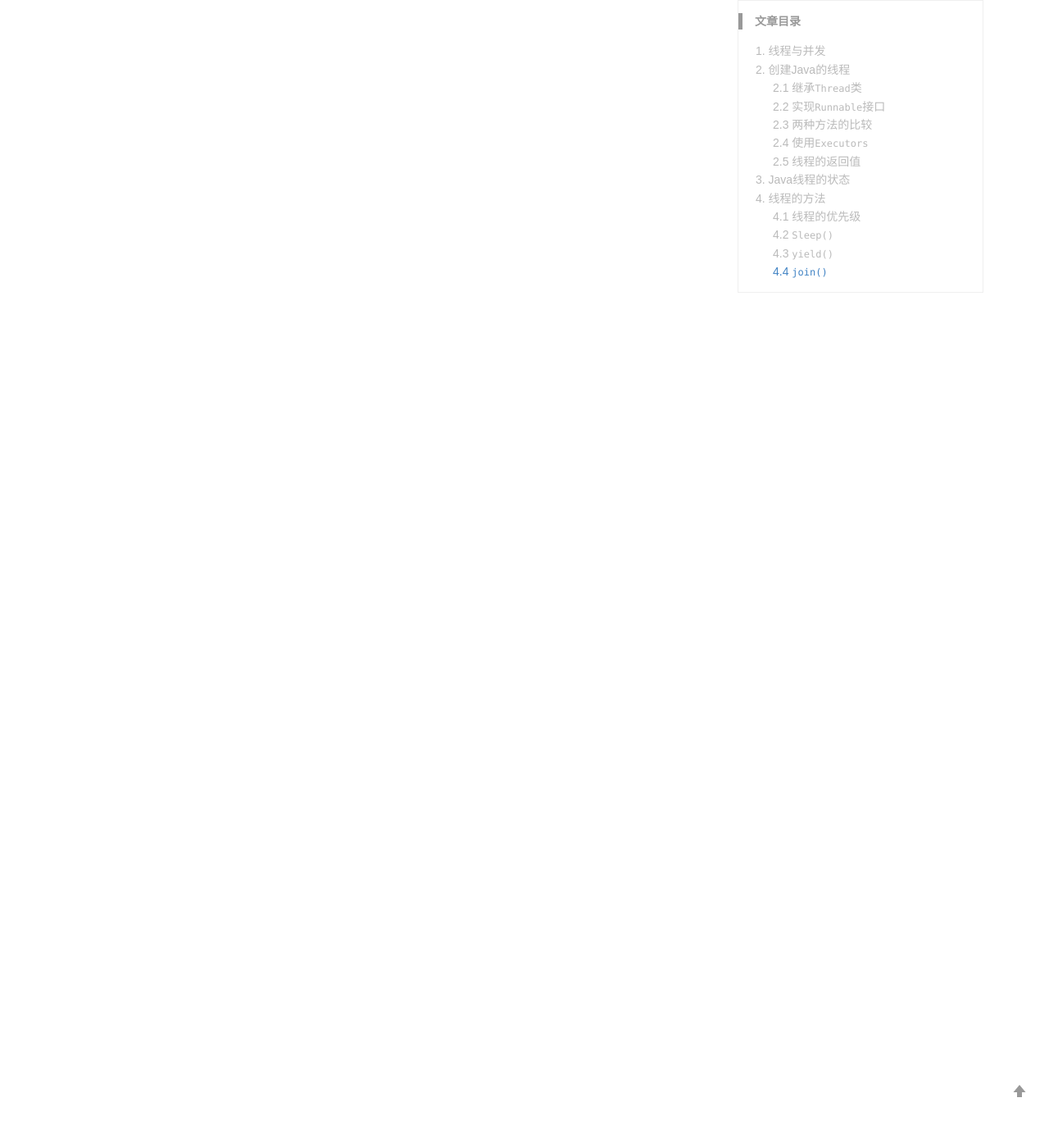
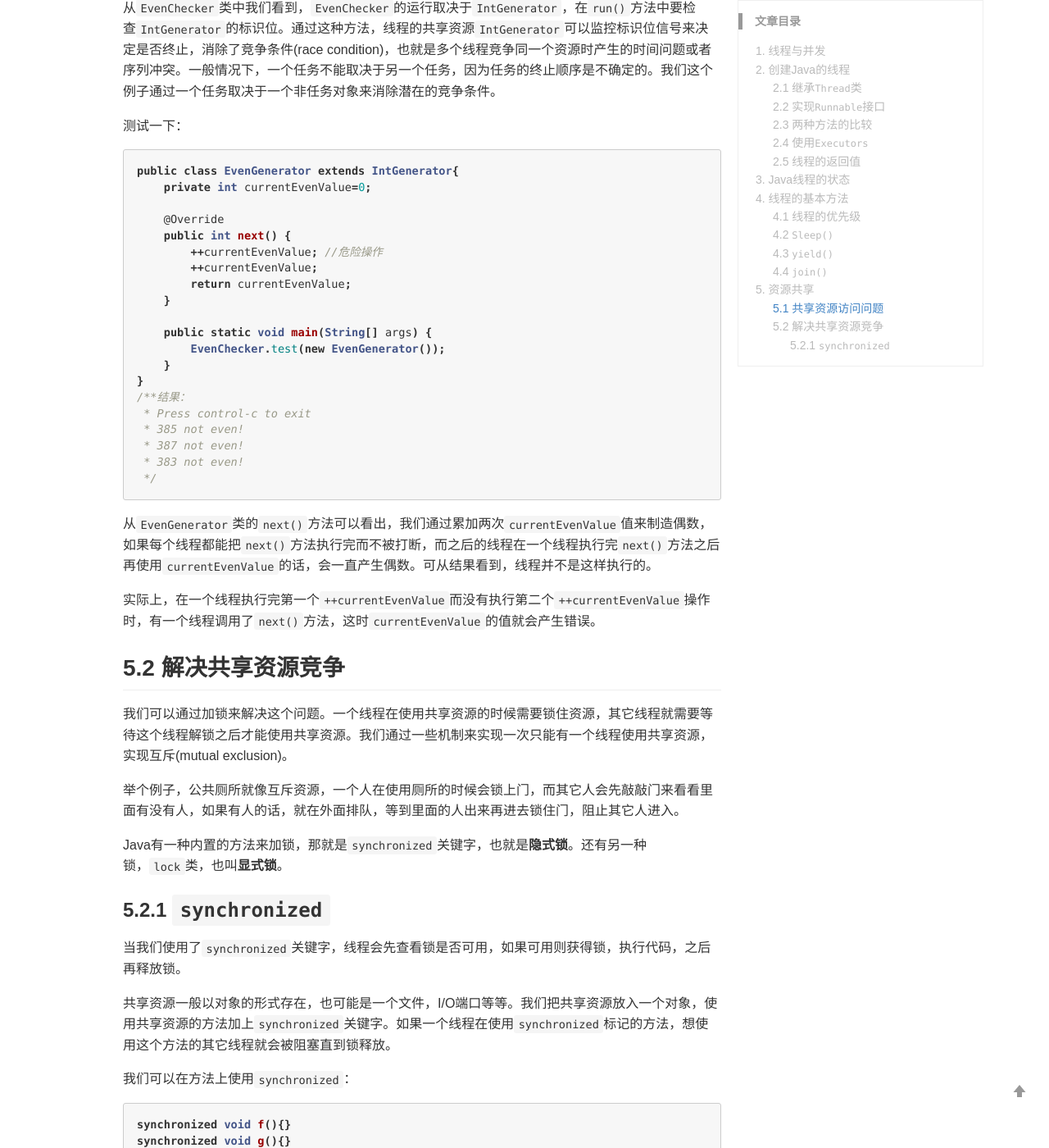
Before and after one commit to wenb1/wenb1.github.io, a Jekyll site: the page built from _posts/2020-05-24-java-concurrency.md, in a window 1280 px wide and 1400 px high, scrolled down 13574 px. Shown: the whole window at 82% size. Built offline with Jekyll 4.4.1, drawn with Linux system fonts in a browser that asks for light colours; comment, search, counter and statistics services are not loaded; some of the changed text lies outside the part shown.

Commit message:
modify blog

````diff
--- a/_posts/2020-05-24-java-concurrency.md
+++ b/_posts/2020-05-24-java-concurrency.md
@@ -267,7 +267,7 @@
 
 ![状态转换](/images/posts/java/concurrency_5.png)
 
-# 4. 线程的方法
+# 4. 线程的基本方法
 
 ## 4.1 线程的优先级
 
@@ -318,7 +318,7 @@
 `sleep()`方法也就是睡眠可以让线程进入**超时等待**状态，在规定的时间之后，线程重新回到**运行态**等待调用。`sleep()`有两种形式：
 
 ```java
-public static native void sleep(long millis) throws InterruptedException;
+public static native void sleep(long millis) throws InterruptedException
 ```
 
 ```java
@@ -384,7 +384,21 @@
 
  在一个线程中，我们可以调用另一个线程的`join()`方法，作用是当前线程放弃执行，进入**等待**状态或者**超时等待**状态，直到调用`join()`方法的线程执行完才返回执行当前线程。
 
-例如：
+`join()`方法有三种形式：
+
+```java
+public final synchronized void join(long millis) throws InterruptedException
+```
+
+```java
+public final synchronized void join(long millis, int nanos) throws InterruptedException
+```
+
+```java
+public final void join() throws InterruptedException
+```
+
+使用如下：
 
 ```java
 public class PrintTask implements Runnable{
@@ -430,7 +444,7 @@
 
 例如：
 
-```
+```java
 public class JoinTest {
     public static void main(String[] args) throws InterruptedException {
         Runnable newPrintTask=new PrintTask("Thread1");
@@ -451,7 +465,129 @@
 
 所以，`join()`方法中如果传入参数，则表示这样的意思：如果A线程中掉用B线程的`join(10)`，则表示A线程会等待B线程执行10毫秒，10毫秒过后，A、B线程并行执行。需要注意的是，JDK规定，`join(0)`的意思不是A线程等待B线程0秒，而是A线程等待B线程无限时间，直到B线程执行完毕，即`join(0)`等价于`join()`。
 
+我们只有在一个线程需要等待另一个线程的任务执行完的时候才需要使用`join()`方法。比如，线程A需要等待线程B打开文件之后才能执行。
+
+# 5. 资源共享
+
+在多线程程序里，我们需要考虑多个线程共享资源引发的问题。在生活中，就像两辆车抢一个车位，两个人同时进一个门一样。
+
+## 5.1 共享资源访问问题
+
+我们先看一个例子，我们创建两个对象，一个对象负责制造偶数，而另一个对象负责使用这些偶数。
+
+```java
+public abstract class IntGenerator {
+    private volatile boolean canceled=false;
+    public abstract int next();
+
+    //改变标识位
+    public void cancel(){
+        canceled=true;
+    }
+    //查看是否被取消
+    public boolean isCanceled(){
+        return canceled;
+    }
+}
+```
+
+```java
+public class EvenChecker implements Runnable{
+    private IntGenerator generator;
+    private final int id;
+
+    public EvenChecker(IntGenerator g, int ident){
+        generator=g;
+        id=ident;
+    }
+
+    @Override
+    public void run() {
+        while (!generator.isCanceled()){
+            int val=generator.next();
+            if(val%2!=0){
+                System.out.println(val+" not even! ");
+                generator.cancel();
+            }
+        }
+    }
+
+    public static void test(IntGenerator gp, int count){
+        System.out.println("Press control-c to exit");
+        ExecutorService exec= Executors.newCachedThreadPool();
+        for(int i=0;i<count;i++){
+            exec.execute(new EvenChecker(gp, i));
+        }
+        exec.shutdown();
+    }
+
+    public static void test(IntGenerator gp){
+        test(gp, 10);
+    }
+}
+```
+
+从`EvenChecker`类中我们看到，`EvenChecker`的运行取决于`IntGenerator`，在`run()`方法中要检查`IntGenerator`的标识位。通过这种方法，线程的共享资源`IntGenerator`可以监控标识位信号来决定是否终止，消除了竞争条件(race condition)，也就是多个线程竞争同一个资源时产生的时间问题或者序列冲突。一般情况下，一个任务不能取决于另一个任务，因为任务的终止顺序是不确定的。我们这个例子通过一个任务取决于一个非任务对象来消除潜在的竞争条件。
+
+测试一下：
+
+```java
+public class EvenGenerator extends IntGenerator{
+    private int currentEvenValue=0;
+
+    @Override
+    public int next() {
+        ++currentEvenValue; //危险操作
+        ++currentEvenValue;
+        return currentEvenValue;
+    }
+
+    public static void main(String[] args) {
+        EvenChecker.test(new EvenGenerator());
+    }
+}
+/**结果：
+ * Press control-c to exit
+ * 385 not even!
+ * 387 not even!
+ * 383 not even!
+ */
+```
+
+从`EvenGenerator`类的`next()`方法可以看出，我们通过累加两次`currentEvenValue`值来制造偶数，如果每个线程都能把`next()`方法执行完而不被打断，而之后的线程在一个线程执行完`next()`方法之后再使用`currentEvenValue`的话，会一直产生偶数。可从结果看到，线程并不是这样执行的。
+
+实际上，在一个线程执行完第一个`++currentEvenValue`而没有执行第二个`++currentEvenValue`操作时，有一个线程调用了`next()`方法，这时`currentEvenValue`的值就会产生错误。
+
+## 5.2 解决共享资源竞争
+
+我们可以通过加锁来解决这个问题。一个线程在使用共享资源的时候需要锁住资源，其它线程就需要等待这个线程解锁之后才能使用共享资源。我们通过一些机制来实现一次只能有一个线程使用共享资源，实现互斥(mutual exclusion)。
+
+举个例子，公共厕所就像互斥资源，一个人在使用厕所的时候会锁上门，而其它人会先敲敲门来看看里面有没有人，如果有人的话，就在外面排队，等到里面的人出来再进去锁住门，阻止其它人进入。
+
+Java有一种内置的方法来加锁，那就是`synchronized`关键字，也就是**隐式锁**。还有另一种锁，`lock`类，也叫**显式锁**。
+
+### 5.2.1 `synchronized`
+
+当我们使用了`synchronized`关键字，线程会先查看锁是否可用，如果可用则获得锁，执行代码，之后再释放锁。
+
+共享资源一般以对象的形式存在，也可能是一个文件，I/O端口等等。我们把共享资源放入一个对象，使用共享资源的方法加上`synchronized`关键字。如果一个线程在使用`synchronized`标记的方法，想使用这个方法的其它线程就会被阻塞直到锁释放。
+
+我们可以在方法上使用`synchronized`：
+
+```java
+synchronized void f(){}
+synchronized void g(){}
+```
+
+事实上，所有的对象都自动有一个**对象锁**，或者叫**管程(monitor)**，当一个线程调用了一个对象里的`synchronized`方法，这个对象会被对象锁锁住，其它线程不能调用这个对象里其它被`synchronized`标记的方法。比如，`f()`方法和`g()`方法存在于一个对象里，当一个线程调用了`f()`方法，则其它线程既不能使用`f()`方法，也不能使用`g()`方法直到锁释放。实际是，一个对象的所有`synchronized`方法共享一把锁。
+
+一个线程可以多次获得对象锁。这种情况一般发生在一个线程在获得对象锁之后多次调用对象里的方法。JVM会跟踪对象被锁的次数，如果对象解锁，则次数清零。
+
+不同于每个对象一把的对象锁，还有一种锁，是每个类只有一把，就是**类锁**。
+
 **参考文章**：
+
+[《Java编程思想》(Thinking in Java)]()
 
 [并发和并行的区别 (杰哥长得帅)](https://www.jianshu.com/p/cbf9588b2afb)
 
@@ -462,3 +598,5 @@
 [Java线程的6种状态及切换(透彻讲解) (诚o)](https://blog.csdn.net/qq_22771739/article/details/82529874)
 
 [廖雪峰的官方网站](https://www.liaoxuefeng.com/wiki/1252599548343744/1306580767211554)
+
+[java 线程方法join的简单总结 (coder-lcp)](https://www.cnblogs.com/lcplcpjava/p/6896904.html)
````
